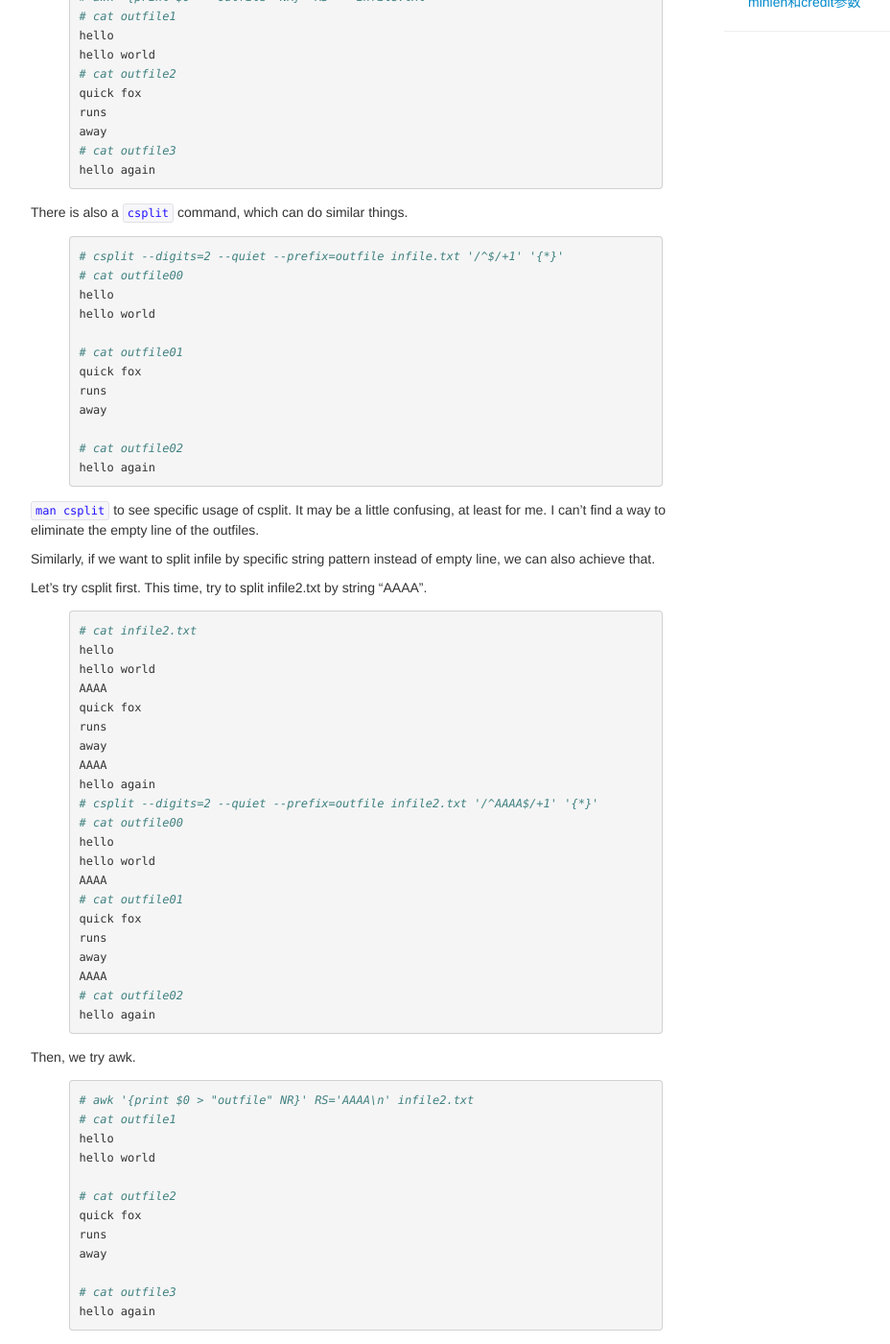
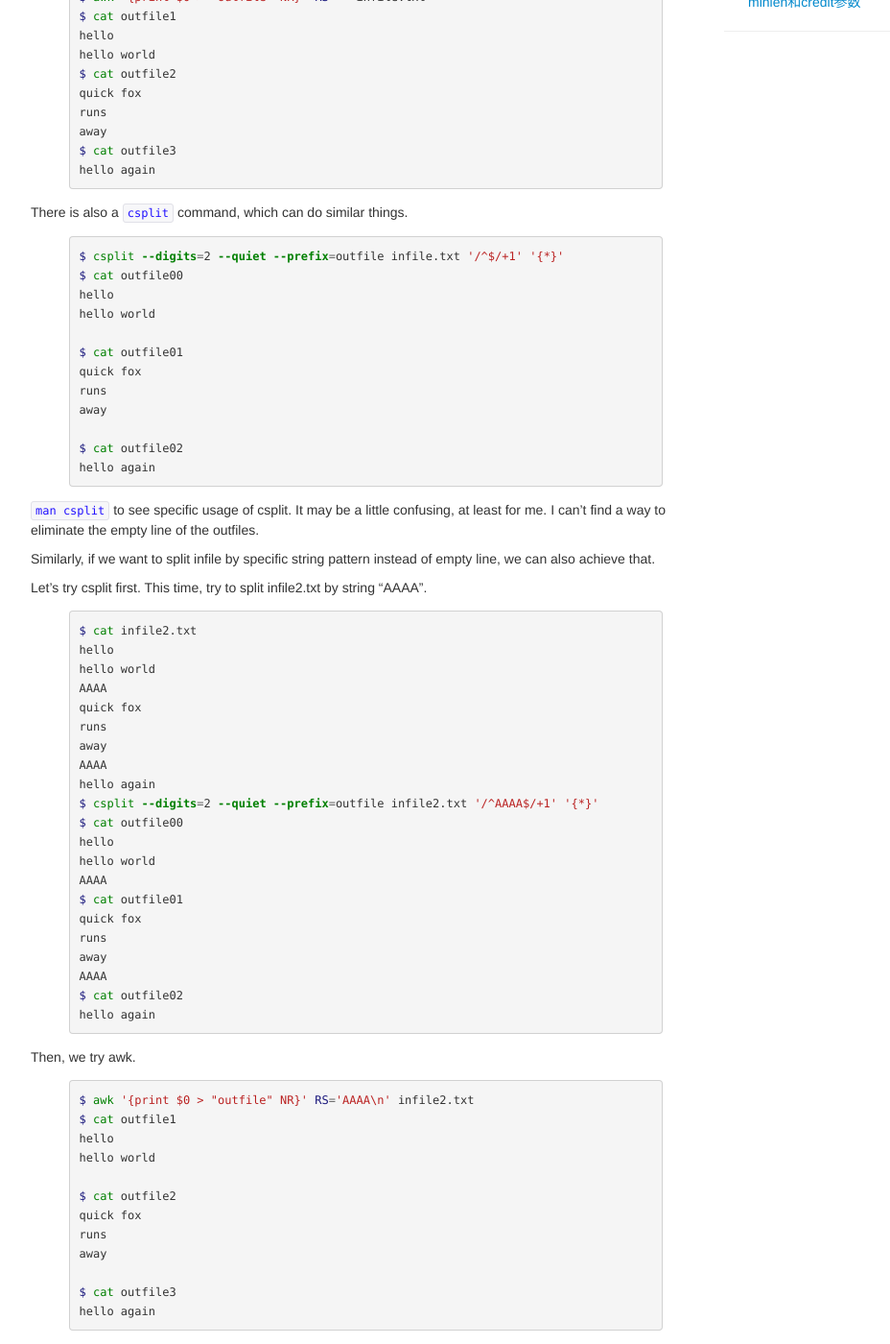
Before and after one commit to yejinxin/yejinxin.github.io, a Jekyll site: the page built from _posts/2017-02-16-split-a-text-file-by-empty-line-or-string-pattern.md, in a window 1280 px wide and 1400 px high, scrolled down 459 px. Shown: the whole window at 96% size, without its empty margins (138-1066 px from the left). Built offline with Jekyll 4.4.1, drawn with Linux system fonts in a browser that asks for light colours; comment, search, counter and statistics services are not loaded; some of the changed text lies outside the part shown.

Commit message:
Update 2017-02-16-split-a-text-file-by-empty-line-or-string-pattern.md

```diff
--- a/_posts/2017-02-16-split-a-text-file-by-empty-line-or-string-pattern.md
+++ b/_posts/2017-02-16-split-a-text-file-by-empty-line-or-string-pattern.md
@@ -8,7 +8,7 @@ tags: [Linux, awk]
 Say we have a file as below, we want to split this file by empty line.
 
 {% highlight bash %}
-# cat infile.txt
+$ cat infile.txt
 hello
 hello world
 
@@ -24,32 +24,32 @@ hello again
 Using awk, we can achieve that.
 
 {% highlight bash %}
-# awk '{print $0 > "outfile" NR}' RS='' infile.txt
-# cat outfile1
+$ awk '{print $0 > "outfile" NR}' RS='' infile.txt
+$ cat outfile1
 hello
 hello world
-# cat outfile2
+$ cat outfile2
 quick fox
 runs
 away
-# cat outfile3
+$ cat outfile3
 hello again
 {% endhighlight %}
 
 There is also a `csplit` command, which can do similar things.
 
 {% highlight bash %}
-# csplit --digits=2 --quiet --prefix=outfile infile.txt '/^$/+1' '{*}'
-# cat outfile00
+$ csplit --digits=2 --quiet --prefix=outfile infile.txt '/^$/+1' '{*}'
+$ cat outfile00
 hello
 hello world
 
-# cat outfile01
+$ cat outfile01
 quick fox
 runs
 away
 
-# cat outfile02
+$ cat outfile02
 hello again
 {% endhighlight %}
 
@@ -60,7 +60,7 @@ Similarly, if we want to split infile by specific string pattern instead of empt
 Let's try csplit first. This time, try to split infile2.txt by string "AAAA".
 
 {% highlight bash %}
-# cat infile2.txt
+$ cat infile2.txt
 hello
 hello world
 AAAA
@@ -69,49 +69,49 @@ runs
 away
 AAAA
 hello again
-# csplit --digits=2 --quiet --prefix=outfile infile2.txt '/^AAAA$/+1' '{*}'
-# cat outfile00
+$ csplit --digits=2 --quiet --prefix=outfile infile2.txt '/^AAAA$/+1' '{*}'
+$ cat outfile00
 hello
 hello world
 AAAA
-# cat outfile01
+$ cat outfile01
 quick fox
 runs
 away
 AAAA
-# cat outfile02
+$ cat outfile02
 hello again
 {% endhighlight %}
 
 Then, we try awk.
 
 {% highlight bash %}
-# awk '{print $0 > "outfile" NR}' RS='AAAA\n' infile2.txt
-# cat outfile1
+$ awk '{print $0 > "outfile" NR}' RS='AAAA\n' infile2.txt
+$ cat outfile1
 hello
 hello world
 
-# cat outfile2
+$ cat outfile2
 quick fox
 runs
 away
 
-# cat outfile3
+$ cat outfile3
 hello again
 
 {% endhighlight %}
 
 If you don't like the trailing empty line of all the outfiles, use "printf" instead of "print", like this.
 {% highlight bash %}
-# awk '{printf $0 > "outfile" NR}' RS='AAAA\n' infile2.txt
-# cat outfile1
+$ awk '{printf $0 > "outfile" NR}' RS='AAAA\n' infile2.txt
+$ cat outfile1
 hello
 hello world
-# cat outfile2
+$ cat outfile2
 quick fox
 runs
 away
-# cat outfile3
+$ cat outfile3
 hello again
 {% endhighlight %}
 
```
